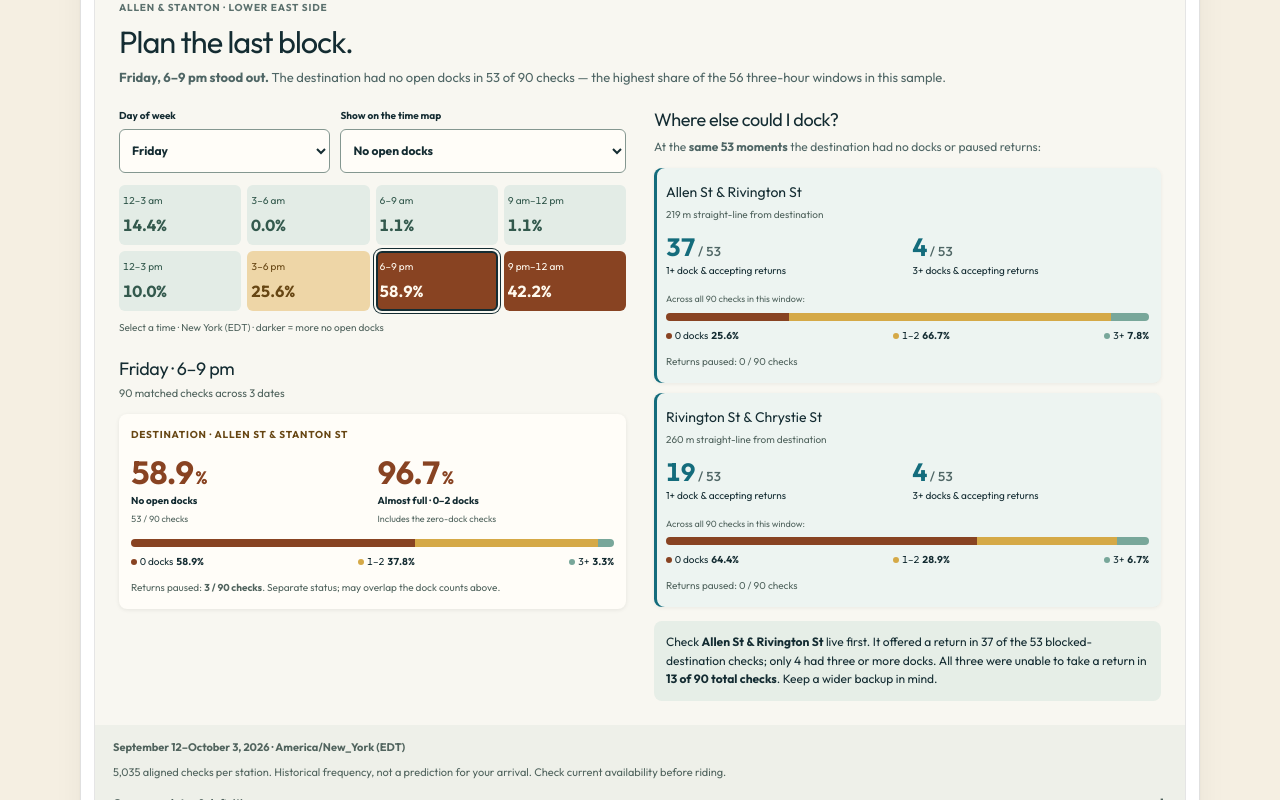
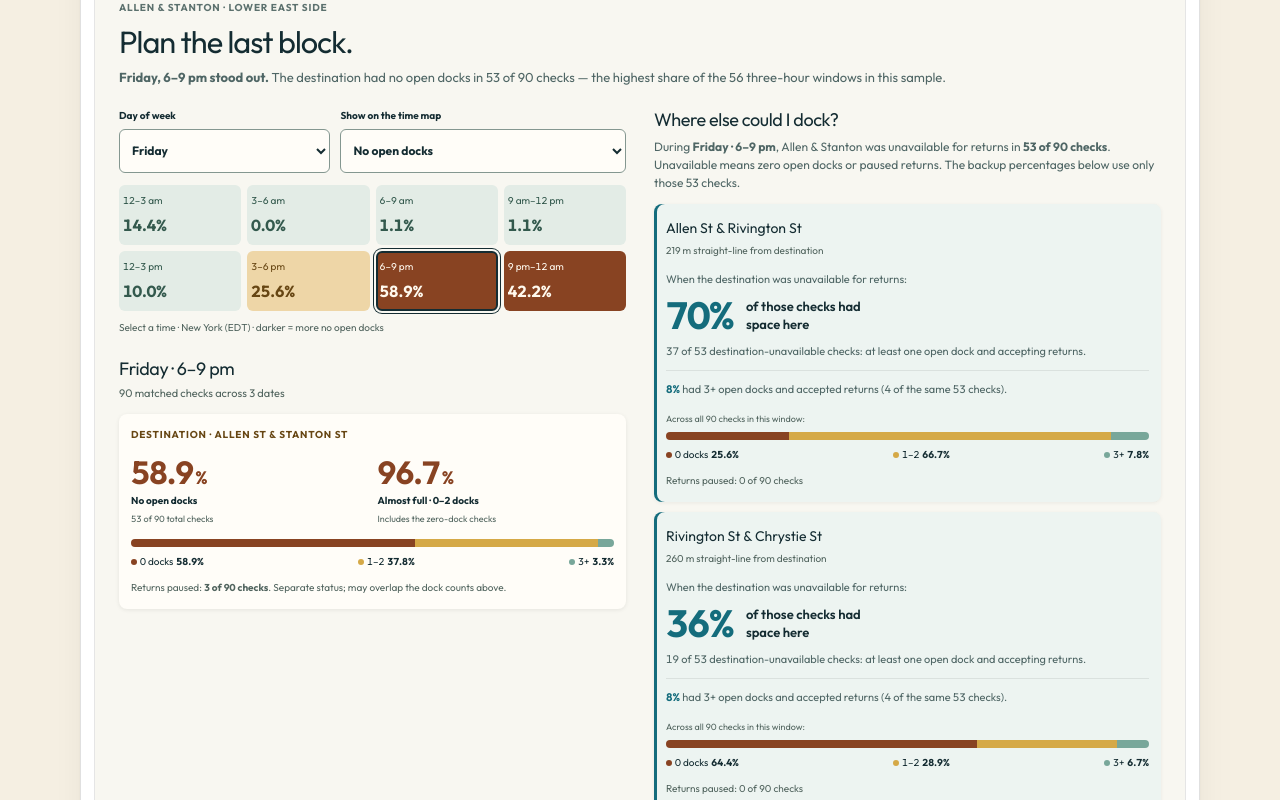
Before and after one commit to zoelsner/personal-site, a Next.js app: page /projects/dockme in a window 1280 px wide. Shown: the part 1080-1880 px from the top of the page. Built offline with nearby package versions, Linux system fonts and the light colour scheme.

Commit message:
Explain conditional backup percentages and their denominator

```diff
--- a/app/projects/dockme/dockme-preview.tsx
+++ b/app/projects/dockme/dockme-preview.tsx
@@ -215,7 +215,7 @@ export function DockMePreview() {
                   </strong>
                   <b>No open docks</b>
                   <small>
-                    {primary.zero} / {selected.n} checks
+                    {primary.zero} of {selected.n} total checks
                   </small>
                 </div>
                 <div>
@@ -231,7 +231,7 @@ export function DockMePreview() {
               <p className={styles.returnStatus}>
                 Returns paused:{" "}
                 <b>
-                  {primary.returnsDisabled} / {selected.n} checks
+                  {primary.returnsDisabled} of {selected.n} checks
                 </b>
                 . Separate status; may overlap the dock counts above.
               </p>
@@ -245,8 +245,14 @@ export function DockMePreview() {
             <p className={styles.matchExplanation}>
               {selected.primaryUnavailable > 0 ? (
                 <>
-                  At the <b>same {selected.primaryUnavailable} moments</b> the
-                  destination had no docks or paused returns:
+                  During <b>{windowLabel}</b>, Allen &amp; Stanton was
+                  unavailable for returns in{" "}
+                  <b>
+                    {selected.primaryUnavailable} of {selected.n} checks
+                  </b>
+                  . Unavailable means zero open docks or paused returns. The
+                  backup percentages below use only those{" "}
+                  {selected.primaryUnavailable} checks.
                 </>
               ) : (
                 <>
@@ -272,20 +278,41 @@ export function DockMePreview() {
                   </p>
                   {selected.primaryUnavailable > 0 && (
                     <div className={styles.matchedMetrics}>
-                      <div>
+                      <p className={styles.conditionalLabel}>
+                        When the destination was unavailable for returns:
+                      </p>
+                      <p className={styles.conditionalFinding}>
                         <strong>
-                          {counts.matchedOnePlus}
-                          <span> / {selected.primaryUnavailable}</span>
+                          {Math.round(
+                            (counts.matchedOnePlus /
+                              selected.primaryUnavailable) *
+                              100
+                          )}
+                          %
                         </strong>
-                        <span>1+ dock &amp; accepting returns</span>
-                      </div>
-                      <div>
-                        <strong>
-                          {counts.matchedThreePlus}
-                          <span> / {selected.primaryUnavailable}</span>
-                        </strong>
-                        <span>3+ docks &amp; accepting returns</span>
-                      </div>
+                        <span>of those checks had space here</span>
+                      </p>
+                      <p className={styles.countDetail}>
+                        {counts.matchedOnePlus} of {selected.primaryUnavailable}{" "}
+                        destination-unavailable checks: at least one open dock
+                        and accepting returns.
+                      </p>
+                      <p className={styles.marginDetail}>
+                        <b>
+                          {Math.round(
+                            (counts.matchedThreePlus /
+                              selected.primaryUnavailable) *
+                              100
+                          )}
+                          %
+                        </b>{" "}
+                        had 3+ open docks and accepted returns{" "}
+                        <span>
+                          ({counts.matchedThreePlus} of the same{" "}
+                          {selected.primaryUnavailable} checks)
+                        </span>
+                        .
+                      </p>
                     </div>
                   )}
                   <p className={styles.windowContext}>
@@ -293,7 +320,7 @@ export function DockMePreview() {
                   </p>
                   <DockDistribution counts={counts} n={selected.n} />
                   <p className={styles.returnStatus}>
-                    Returns paused: {counts.returnsDisabled} / {selected.n}{" "}
+                    Returns paused: {counts.returnsDisabled} of {selected.n}{" "}
                     checks
                   </p>
                 </article>
@@ -304,9 +331,18 @@ export function DockMePreview() {
                 {best.matchedOnePlus > 0 ? (
                   <>
                     Check <b>{stationName(best.id)}</b> live first. It offered a
-                    return in {best.matchedOnePlus} of the{" "}
-                    {selected.primaryUnavailable} blocked-destination checks;
-                    only {best.matchedThreePlus} had three or more docks.
+                    return in{" "}
+                    {Math.round(
+                      (best.matchedOnePlus / selected.primaryUnavailable) * 100
+                    )}
+                    % of checks when the destination was unavailable. It had
+                    three or more docks in{" "}
+                    {Math.round(
+                      (best.matchedThreePlus / selected.primaryUnavailable) *
+                        100
+                    )}
+                    % of those same checks. Check current availability before
+                    riding.
                   </>
                 ) : (
                   <>
@@ -374,6 +410,11 @@ export function DockMePreview() {
             additional room, not a guarantee.
           </p>
           <p>
+            Backup percentages are rounded to whole percentages and use only the
+            destination-unavailable checks, not every check in the time window.
+            Exact counts are shown beside each result.
+          </p>
+          <p>
             The older dashboard combines 0–2 docks OR paused returns in one
             warning. This view separates them and compares stations at identical
             capture times. Distances use station coordinates; walking routes and
--- a/app/projects/dockme/dockme.module.css
+++ b/app/projects/dockme/dockme.module.css
@@ -348,29 +348,53 @@
   color: #51645e;
 }
 .matchedMetrics {
-  display: grid;
-  grid-template-columns: 1fr 1fr;
-  gap: 10px;
-}
-.matchedMetrics > div {
-  display: flex;
-  flex-direction: column;
-  gap: 4px;
-}
-.matchedMetrics strong {
-  color: #146c7c;
-  font-size: 25px;
-  line-height: 1;
   font-variant-numeric: tabular-nums;
 }
-.matchedMetrics strong span {
+.conditionalLabel {
+  margin: 0 0 8px;
+  font-size: 11px;
+  line-height: 1.5;
   color: #4f6665;
+}
+.conditionalFinding {
+  display: flex;
+  align-items: center;
+  gap: 12px;
+  margin: 0;
+}
+.conditionalFinding strong {
+  flex-shrink: 0;
+  color: #146c7c;
+  font-size: 38px;
+  letter-spacing: -1px;
+  line-height: 1;
+}
+.conditionalFinding span {
+  max-width: 160px;
   font-size: 13px;
-  font-weight: 500;
+  font-weight: 600;
+  line-height: 1.4;
+  text-wrap: pretty;
 }
-.matchedMetrics div > span {
-  font-size: 10px;
-  line-height: 1.4;
+.countDetail {
+  margin: 9px 0 0;
+  font-size: 11px;
+  line-height: 1.5;
+  color: #4f6665;
+}
+.marginDetail {
+  margin: 11px 0 0;
+  padding-top: 10px;
+  border-top: 1px solid rgba(0, 0, 0, 0.08);
+  font-size: 11px;
+  line-height: 1.5;
+  color: #4f6665;
+}
+.marginDetail b {
+  color: #146c7c;
+}
+.marginDetail span {
+  white-space: normal;
 }
 .windowContext {
   margin: 14px 0 -7px;
```
Also changed, not shown: 1 other file (tests, documents, lock files or other folders).
